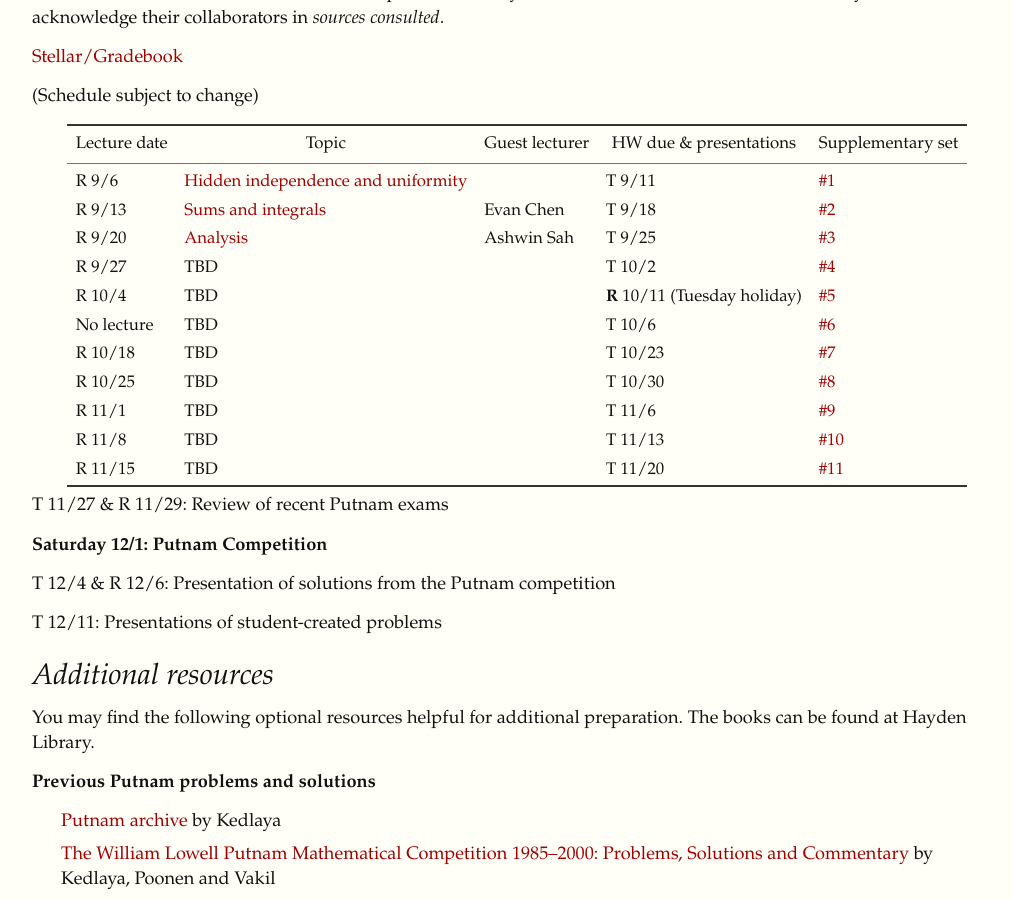
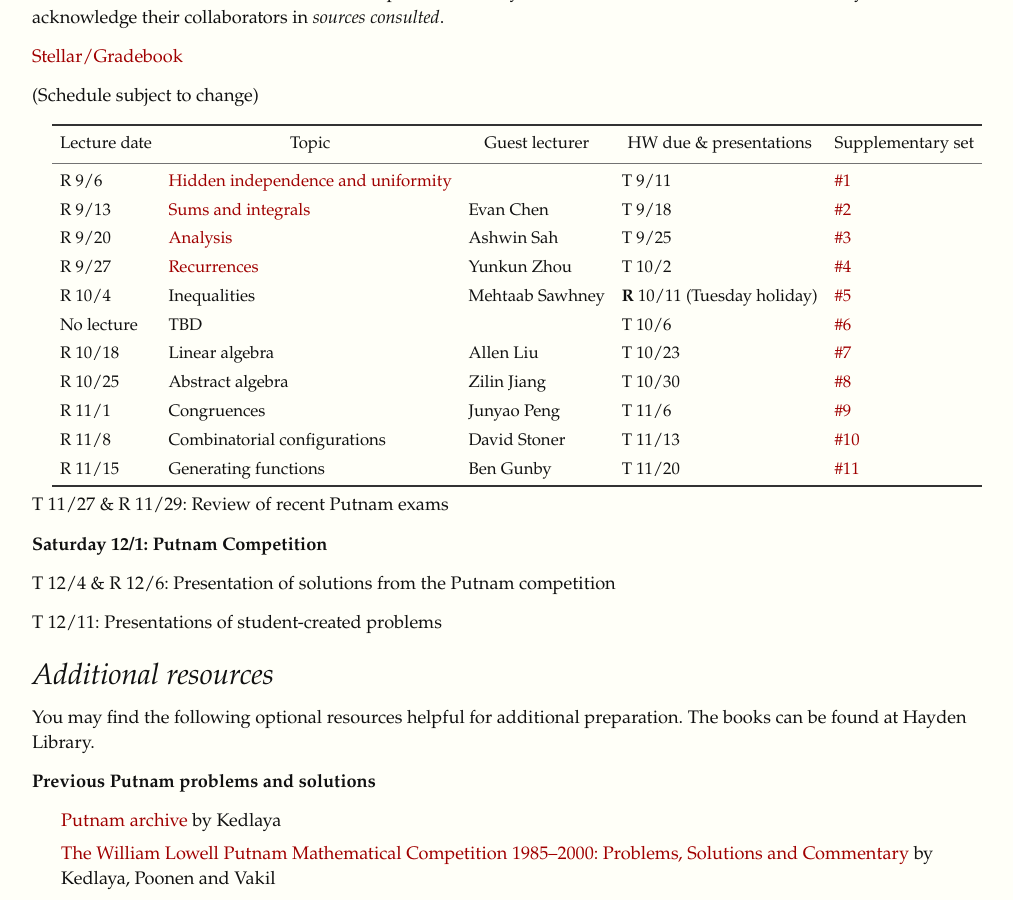
Before and after one commit to yufeizhao/yufeizhao.github.io, a Jekyll site: the page built from a34/index.md, in a window 1280 px wide and 900 px high, scrolled down 1127 px. Shown: the whole window, without its empty margins (123-1136 px from the left). Built offline with Jekyll 4.4.1, drawn with Linux system fonts in a browser that asks for light colours; nearby versions of some CDN libraries.

Commit message:
a34 schedule

```diff
--- a/a34/index.md
+++ b/a34/index.md
@@ -50,14 +50,14 @@ _Collaborations._ "Reasonable" collaboration is permitted, everyone must write t
 | R 9/6  | [Hidden independence and uniformity](indep.pdf) |      |    T 9/11 |  [\#1](hw1.pdf)
 | R 9/13  | [Sums and integrals](sums-integrals.pdf)          | Evan Chen | T 9/18 |  [\#2](hw2.pdf)
 | R 9/20  | [Analysis](analysis.pdf) | Ashwin Sah | T 9/25 |  [\#3](hw3.pdf)
-| R 9/27  | TBD | | T 10/2 |  [\#4](hw4.pdf)
-| R 10/4 | TBD | | **R** 10/11 (Tuesday holiday) |  [\#5](hw5.pdf)
+| R 9/27  | [Recurrences](recurrence.pdf) | Yunkun Zhou | T 10/2 |  [\#4](hw4.pdf)
+| R 10/4 | Inequalities | Mehtaab Sawhney | **R** 10/11 (Tuesday holiday) |  [\#5](hw5.pdf)
 | No lecture | TBD | | T 10/6           |  [\#6](hw6.pdf)
-| R 10/18 | TBD | | T 10/23 |  [\#7](hw7.pdf)
-| R 10/25 | TBD | | T 10/30 |  [\#8](hw8.pdf)
-| R 11/1 | TBD | | T 11/6 |  [\#9](hw9.pdf)
-| R 11/8 | TBD | | T 11/13 |  [\#10](hw10.pdf)
-| R 11/15 | TBD | | T 11/20 |  [\#11](hw11.pdf)
+| R 10/18 | Linear algebra | Allen Liu | T 10/23 |  [\#7](hw7.pdf)
+| R 10/25 | Abstract algebra | Zilin Jiang | T 10/30 |  [\#8](hw8.pdf)
+| R 11/1 | Congruences | Junyao Peng  | T 11/6 |  [\#9](hw9.pdf)
+| R 11/8 | Combinatorial configurations | David Stoner | T 11/13 |  [\#10](hw10.pdf)
+| R 11/15 | Generating functions | Ben Gunby | T 11/20 |  [\#11](hw11.pdf)
 
 
 T 11/27 & R 11/29: Review of recent Putnam exams
```
Also changed, not shown: 2 other files.
